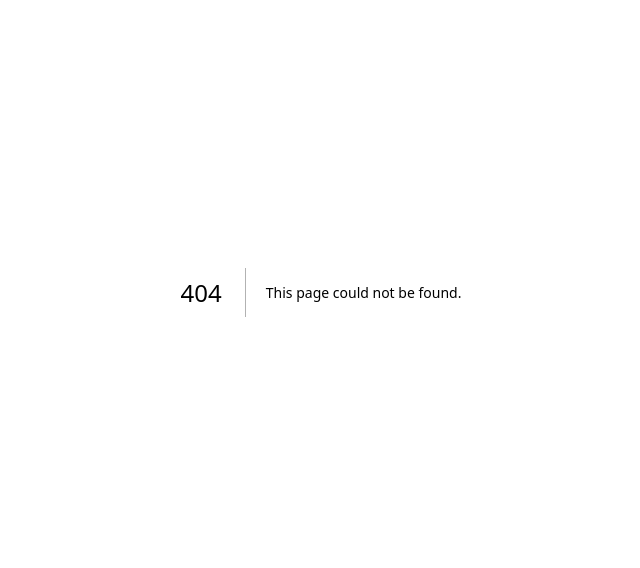
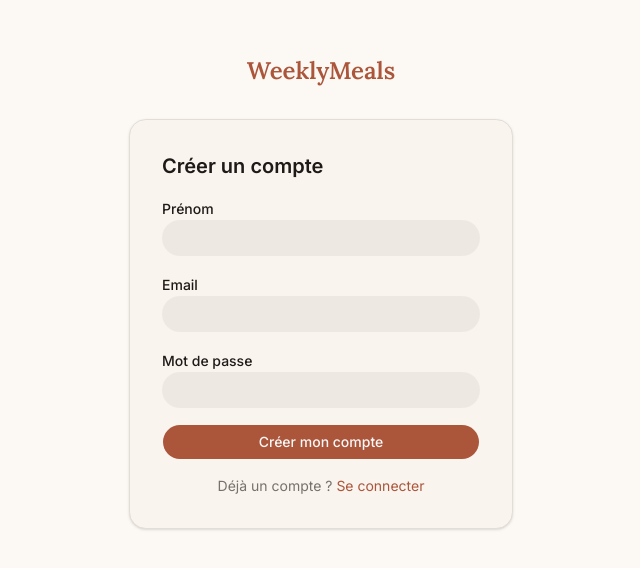
Before and after one commit to BaptisteGfy/weeklymeals, a Next.js app: page /signup in a window 1280 px wide. Before the commit this address had no page. Shown: the part 108-676 px from the top of the page, without its empty margins (319-959 px from the left). Built offline with nearby package versions, Linux system fonts and the light colour scheme.

Commit message:
feat(auth): add login and signup pages with forms

```diff
--- a/src/app/(auth)/login/page.tsx
+++ b/src/app/(auth)/login/page.tsx
@@ -1,72 +1,5 @@
-'use client';
+import { LoginForm } from '@/features/auth/components/LoginForm';
 
-import { useRouter } from 'next/navigation';
-import { useState } from 'react';
-
-import { authClient } from '@/lib/auth-client';
-
-const LoginPage = () => {
-  const router = useRouter();
-  const [email, setEmail] = useState('');
-  const [password, setPassword] = useState('');
-  const [error, setError] = useState('');
-
-  const handleSubmit = async (e: React.SyntheticEvent<HTMLFormElement>) => {
-    e.preventDefault();
-    setError('');
-
-    const { error } = await authClient.signIn.email({ email, password });
-
-    if (error) {
-      setError('Email ou mot de passe incorrect.');
-      return;
-    }
-
-    router.refresh();
-    router.push('/dashboard');
-  };
-
-  return (
-    <div className="flex min-h-screen items-center justify-center">
-      <form
-        onSubmit={handleSubmit}
-        className="w-full max-w-sm space-y-4 rounded-xl border p-8 shadow-sm"
-      >
-        <h1 className="text-2xl font-bold">Connexion</h1>
-
-        {error && <p className="text-sm text-red-500">{error}</p>}
-
-        <div>
-          <label className="mb-1 block text-sm font-medium">Email</label>
-          <input
-            type="email"
-            value={email}
-            onChange={(e) => setEmail(e.target.value)}
-            required
-            className="w-full rounded-md border px-3 py-2 text-sm focus:ring-2 focus:ring-blue-200 focus:outline-none"
-          />
-        </div>
-
-        <div>
-          <label className="mb-1 block text-sm font-medium">Mot de passe</label>
-          <input
-            type="password"
-            value={password}
-            onChange={(e) => setPassword(e.target.value)}
-            required
-            className="w-full rounded-md border px-3 py-2 text-sm focus:ring-2 focus:ring-blue-200 focus:outline-none"
-          />
-        </div>
-
-        <button
-          type="submit"
-          className="w-full rounded-md bg-blue-600 py-2 text-sm font-medium text-white transition hover:bg-blue-700"
-        >
-          Se connecter
-        </button>
-      </form>
-    </div>
-  );
-};
+const LoginPage = () => <LoginForm />;
 
 export default LoginPage;
--- /dev/null
+++ b/src/app/(auth)/signup/page.tsx
@@ -0,0 +1,5 @@
+import { SignupForm } from '@/features/auth/components/SignupForm';
+
+const SignupPage = () => <SignupForm />;
+
+export default SignupPage;
--- /dev/null
+++ b/src/features/auth/components/LoginForm.tsx
@@ -0,0 +1,90 @@
+'use client';
+
+import Link from 'next/link';
+import { useRouter } from 'next/navigation';
+import { useState } from 'react';
+
+import { Button } from '@/components/ui/button';
+import { Input } from '@/components/ui/input';
+import { authClient } from '@/lib/auth-client';
+
+const LoginForm = () => {
+  const router = useRouter();
+  const [email, setEmail] = useState('');
+  const [password, setPassword] = useState('');
+  const [error, setError] = useState('');
+  const [isLoading, setIsLoading] = useState(false);
+
+  const handleSubmit = async (e: React.FormEvent<HTMLFormElement>) => {
+    e.preventDefault();
+    setError('');
+    setIsLoading(true);
+
+    const { error } = await authClient.signIn.email({ email, password });
+
+    if (error) {
+      setError('Email ou mot de passe incorrect.');
+      setIsLoading(false);
+      return;
+    }
+
+    router.refresh();
+    router.push('/dashboard');
+  };
+
+  return (
+    <form
+      onSubmit={handleSubmit}
+      className="w-full max-w-sm space-y-4 rounded-xl border bg-card p-8 shadow-sm"
+    >
+      <h1 className="text-xl font-semibold text-foreground">Connexion</h1>
+
+      {error && (
+        <p role="alert" className="text-sm text-destructive">
+          {error}
+        </p>
+      )}
+
+      <div className="space-y-1">
+        <label htmlFor="email" className="text-sm font-medium text-foreground">
+          Email
+        </label>
+        <Input
+          id="email"
+          type="email"
+          value={email}
+          onChange={(e) => setEmail(e.target.value)}
+          required
+          autoComplete="email"
+        />
+      </div>
+
+      <div className="space-y-1">
+        <label htmlFor="password" className="text-sm font-medium text-foreground">
+          Mot de passe
+        </label>
+        <Input
+          id="password"
+          type="password"
+          value={password}
+          onChange={(e) => setPassword(e.target.value)}
+          required
+          autoComplete="current-password"
+        />
+      </div>
+
+      <Button type="submit" className="w-full" disabled={isLoading}>
+        {isLoading ? 'Connexion…' : 'Se connecter'}
+      </Button>
+
+      <p className="text-center text-sm text-muted-foreground">
+        Pas encore de compte ?{' '}
+        <Link href="/signup" className="text-primary hover:underline">
+          S&apos;inscrire
+        </Link>
+      </p>
+    </form>
+  );
+};
+
+export { LoginForm };
--- /dev/null
+++ b/src/features/auth/components/SignupForm.tsx
@@ -0,0 +1,106 @@
+'use client';
+
+import Link from 'next/link';
+import { useRouter } from 'next/navigation';
+import { useState } from 'react';
+
+import { Button } from '@/components/ui/button';
+import { Input } from '@/components/ui/input';
+import { authClient } from '@/lib/auth-client';
+
+const SignupForm = () => {
+  const router = useRouter();
+  const [name, setName] = useState('');
+  const [email, setEmail] = useState('');
+  const [password, setPassword] = useState('');
+  const [error, setError] = useState('');
+  const [isLoading, setIsLoading] = useState(false);
+
+  const handleSubmit = async (e: React.FormEvent<HTMLFormElement>) => {
+    e.preventDefault();
+    setError('');
+    setIsLoading(true);
+
+    const { error } = await authClient.signUp.email({ name, email, password });
+
+    if (error) {
+      setError("Une erreur est survenue. Cet email est peut-être déjà utilisé.");
+      setIsLoading(false);
+      return;
+    }
+
+    router.refresh();
+    router.push('/dashboard');
+  };
+
+  return (
+    <form
+      onSubmit={handleSubmit}
+      className="w-full max-w-sm space-y-4 rounded-xl border bg-card p-8 shadow-sm"
+    >
+      <h1 className="text-xl font-semibold text-foreground">Créer un compte</h1>
+
+      {error && (
+        <p role="alert" className="text-sm text-destructive">
+          {error}
+        </p>
+      )}
+
+      <div className="space-y-1">
+        <label htmlFor="name" className="text-sm font-medium text-foreground">
+          Prénom
+        </label>
+        <Input
+          id="name"
+          type="text"
+          value={name}
+          onChange={(e) => setName(e.target.value)}
+          required
+          autoComplete="given-name"
+        />
+      </div>
+
+      <div className="space-y-1">
+        <label htmlFor="email" className="text-sm font-medium text-foreground">
+          Email
+        </label>
+        <Input
+          id="email"
+          type="email"
+          value={email}
+          onChange={(e) => setEmail(e.target.value)}
+          required
+          autoComplete="email"
+        />
+      </div>
+
+      <div className="space-y-1">
+        <label htmlFor="password" className="text-sm font-medium text-foreground">
+          Mot de passe
+        </label>
+        <Input
+          id="password"
+          type="password"
+          value={password}
+          onChange={(e) => setPassword(e.target.value)}
+          required
+          autoComplete="new-password"
+          minLength={8}
+        />
+      </div>
+
+      <Button type="submit" className="w-full" disabled={isLoading}>
+        {isLoading ? 'Création…' : 'Créer mon compte'}
+      </Button>
+
+      <p className="text-center text-sm text-muted-foreground">
+        Déjà un compte ?{' '}
+        <Link href="/login" className="text-primary hover:underline">
+          Se connecter
+        </Link>
+      </p>
+    </form>
+  );
+};
+
+export { SignupForm };
```
